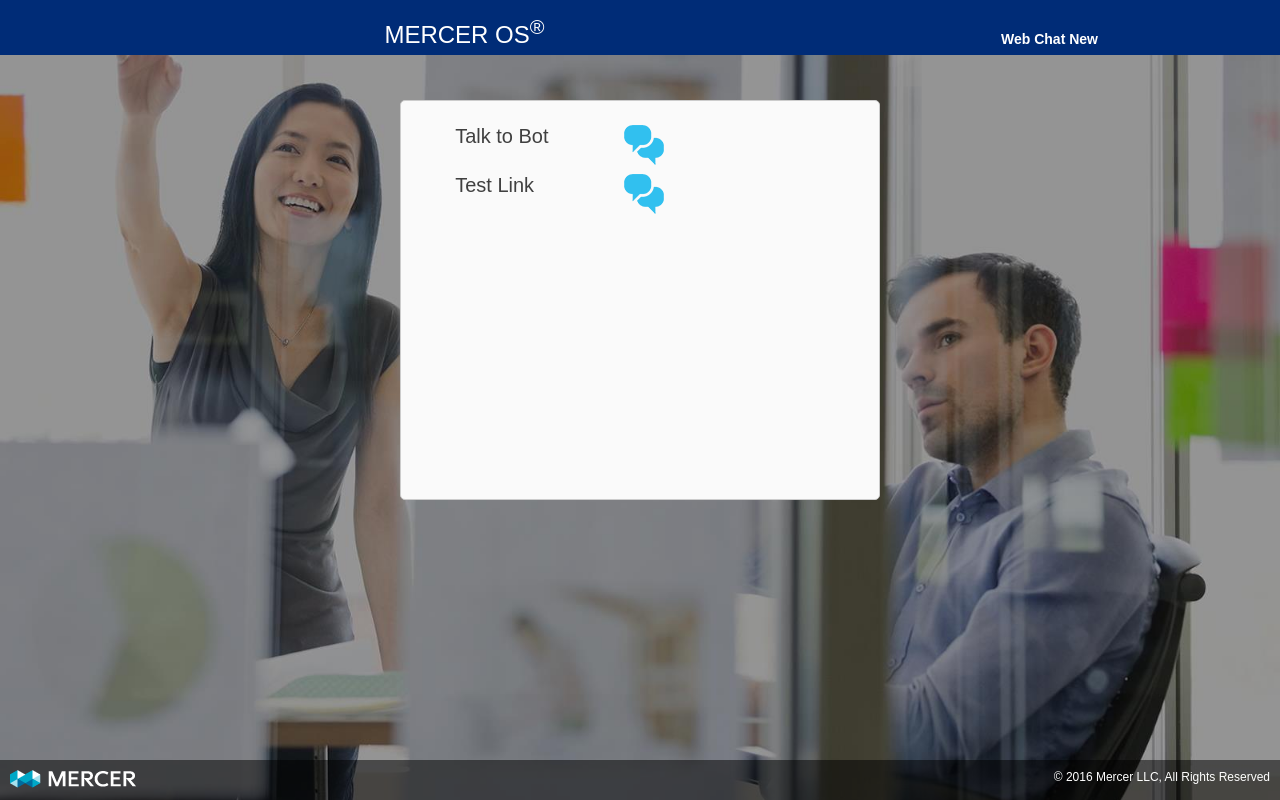
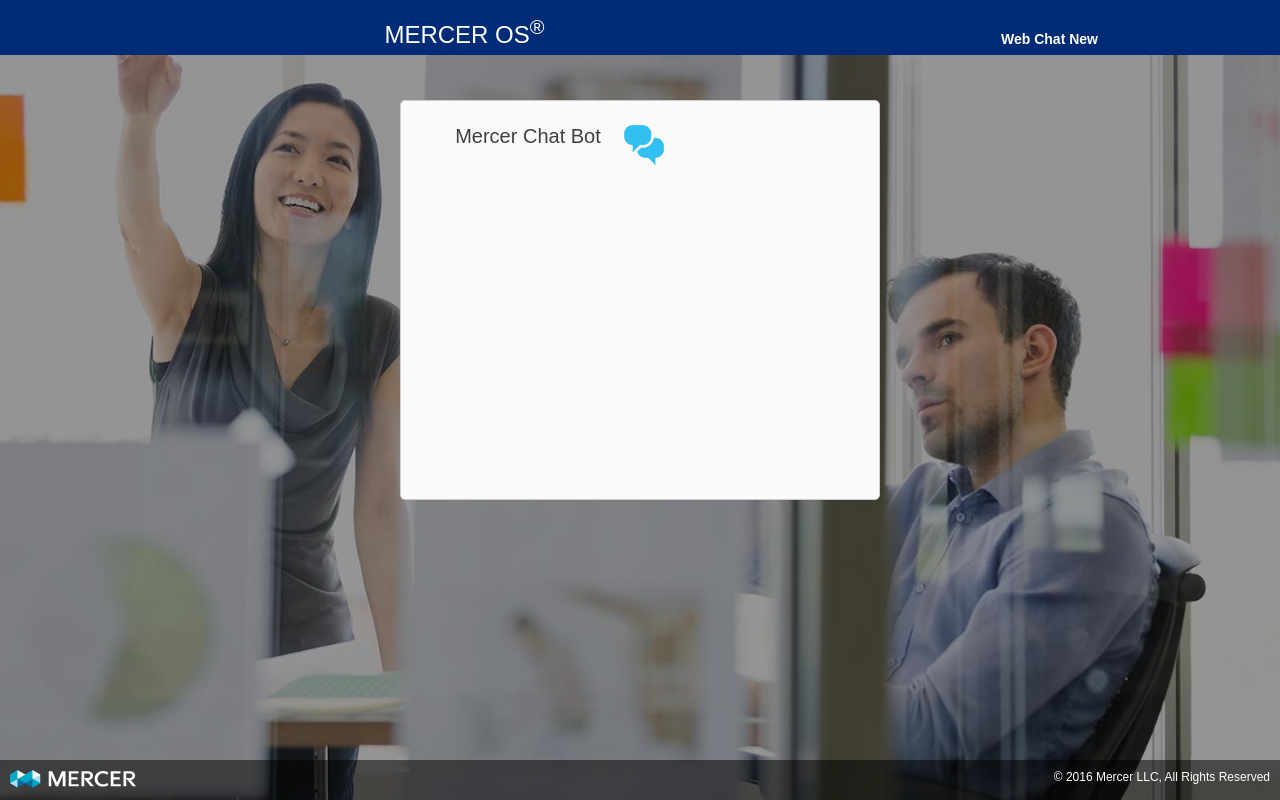
Before and after one commit to manish-kumar5/mercerpocbot, a website: page chatbot.html in a window 1280 px wide. Drawn offline with nearby package versions, Linux system fonts and the light colour scheme.

Commit message:
changes to chatbot html

```diff
--- a/chatbot.html
+++ b/chatbot.html
@@ -63,8 +63,7 @@
             <div class="osContentDetails">
 				<div class="osChatBoxDetails">
 					<ul class="osList">
-						<li>Talk to Bot <a class="fancybox fancybox.iframe" href="https://webchat.botframework.com/embed/mercerpocbot?s=8hh7dOS40GM.cwA.apU.ZV2Ojab_FyXpIDkVzQ-kWFD0WRNOaPeiAoeOM3PrQ2U"><img alt="" title="" src="images/logo_chat.png"/></a></li>
-						<li>Test Link <img alt="" title="" src="images/logo_chat.png"/></li>
+						<li>Mercer Chat Bot <a class="fancybox fancybox.iframe" href="https://webchat.botframework.com/embed/mercerpocbot?s=8hh7dOS40GM.cwA.apU.ZV2Ojab_FyXpIDkVzQ-kWFD0WRNOaPeiAoeOM3PrQ2U"><img alt="" title="" src="images/logo_chat.png"/></a></li>
 					</ul>
 					<!-- <button type="button" class="btn btn-info fancybox fancybox.iframe" href="https://webchat.botframework.com/embed/mercerpocbot?s=8hh7dOS40GM.cwA.apU.ZV2Ojab_FyXpIDkVzQ-kWFD0WRNOaPeiAoeOM3PrQ2U"> -->
 						 <!-- <span class="glyphicon glyphicon-ok"></span>Click to Chat -->
```
